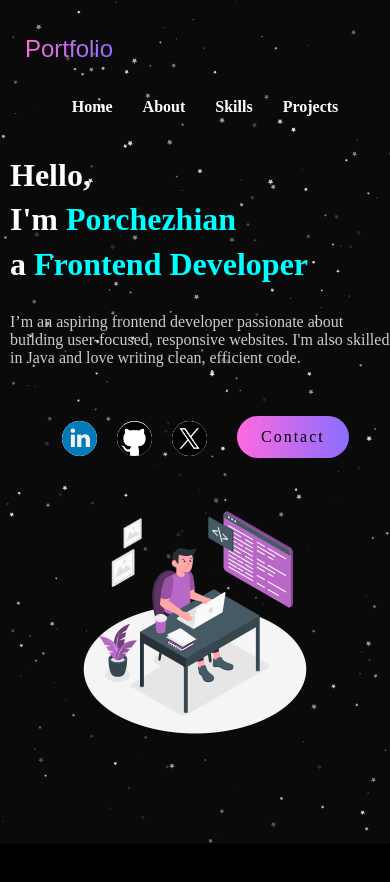
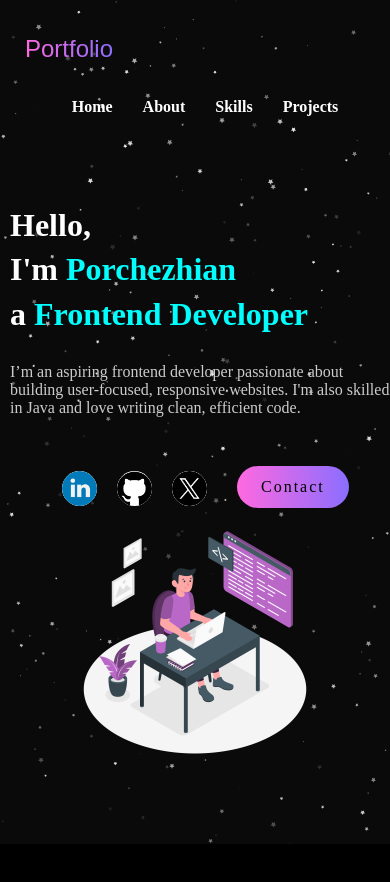
Before and after one commit to chezhianch/Animated-React-Portfolio, a React (Vite) app: page / in a window 390 px wide. Shown: the top 882 px of the page. Built offline with nearby package versions, Linux system fonts and the light colour scheme.

Commit message:
Update App.css

```diff
--- a/src/App.css
+++ b/src/App.css
@@ -453,8 +453,6 @@ gap: 30px;
     flex-direction: column;
     padding: 1rem;
 
-  top: 30px;
-
   }
 
   .hero-text {
@@ -462,6 +460,7 @@ gap: 30px;
     text-align: left;
     position: relative;
     left: 10px;
+     top: 30px;
 
     }
     .social-links {
```
